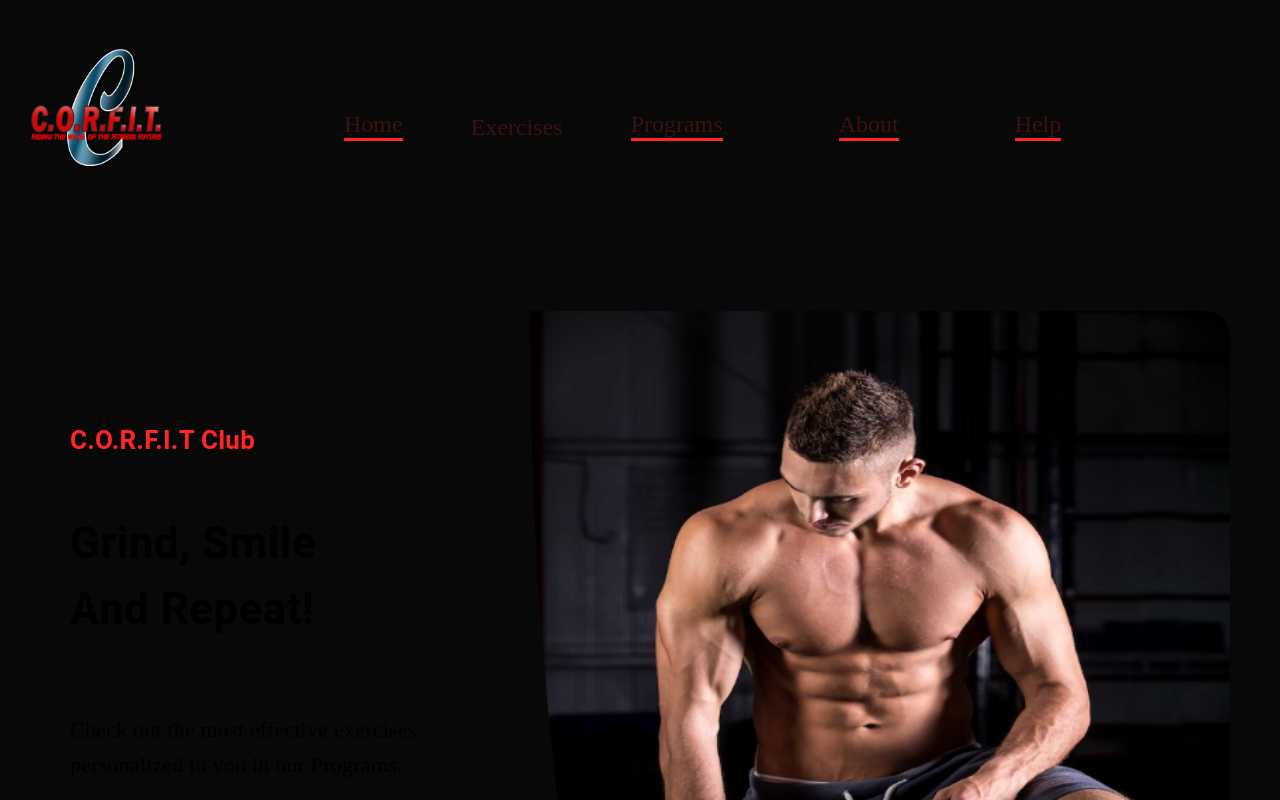
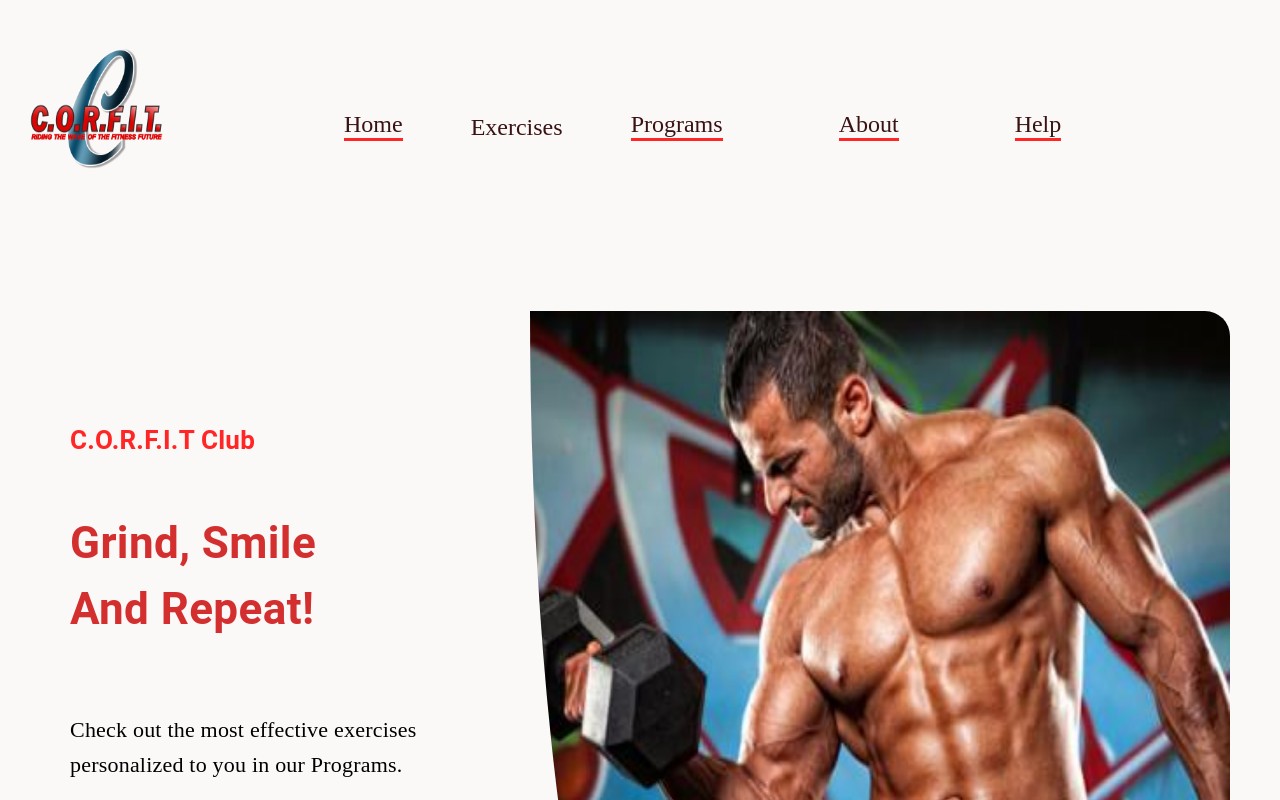
Before and after one commit to RawCode77/corfit-gym, a React (Create React App) app: page / in a window 1280 px wide. Shown: the top 800 px of the page. Built offline with nearby package versions, Linux system fonts and the light colour scheme; no server answers.

Commit message:
server connected, creating routes for backend app

```diff
--- a/package.json
+++ b/package.json
@@ -11,12 +11,17 @@
     "@testing-library/jest-dom": "^5.17.0",
     "@testing-library/react": "^13.4.0",
     "@testing-library/user-event": "^13.5.0",
+    "axios": "^1.6.2",
+    "moment": "^2.29.4",
     "react": "^18.2.0",
     "react-dom": "^18.2.0",
+    "react-file-base64": "^1.0.3",
     "react-horizontal-scrolling-menu": "^4.1.1",
     "react-loader-spinner": "^5.4.5",
     "react-router-dom": "^6.18.0",
     "react-scripts": "5.0.1",
+    "redux": "^5.0.0",
+    "redux-thunk": "^3.1.0",
     "web-vitals": "^2.1.4"
   },
   "scripts": {
--- a/src/App.css
+++ b/src/App.css
@@ -1,12 +1,13 @@
 body {
     font-family: 'Josefin Sans';
-    background-color: #080808;
+    background-color: #fbf8f8;
   }
 
   * {
     padding: 0px;
     margin: 0px;
     box-sizing: border-box;
+
 
   }
 
--- a/src/App.js
+++ b/src/App.js
@@ -1,5 +1,5 @@
+/* eslint-disable react/react-in-jsx-scope */
 import { Box } from '@mui/material';
-import React from 'react';
 import { Route, Routes } from 'react-router-dom';
 
 import './App.css';
@@ -26,7 +26,6 @@ const App = () => (
         <Route path="faq" element={<Faq />} />
         <Route path="contact" element={<Contact />} />
       </Route>
-
       <Route path="*" element={<NotFound />} />
     </Routes>
     <Footer />
--- a/src/components/HeroBanner.js
+++ b/src/components/HeroBanner.js
@@ -1,7 +1,7 @@
 import { Box, Typography, Button } from '@mui/material';
 import React from 'react';
 
-import HeroBannerImage from '../assets/images/banner1.png';
+import HeroBannerImage from '../assets/images/hero_image.jpg';
 
 const HeroBanner = () => (
   <Box
@@ -13,6 +13,7 @@ const HeroBanner = () => (
       C.O.R.F.I.T Club
     </Typography>
     <Typography
+      color="error"
       fontWeight={700}
       sx={{ fontSize: { lg: '44px', xs: '40px' } }}
       mb="70px"
```
Also changed, not shown: src/assets/images/hero_image.jpg (added), 1 other file (tests, documents, lock files or other folders).
